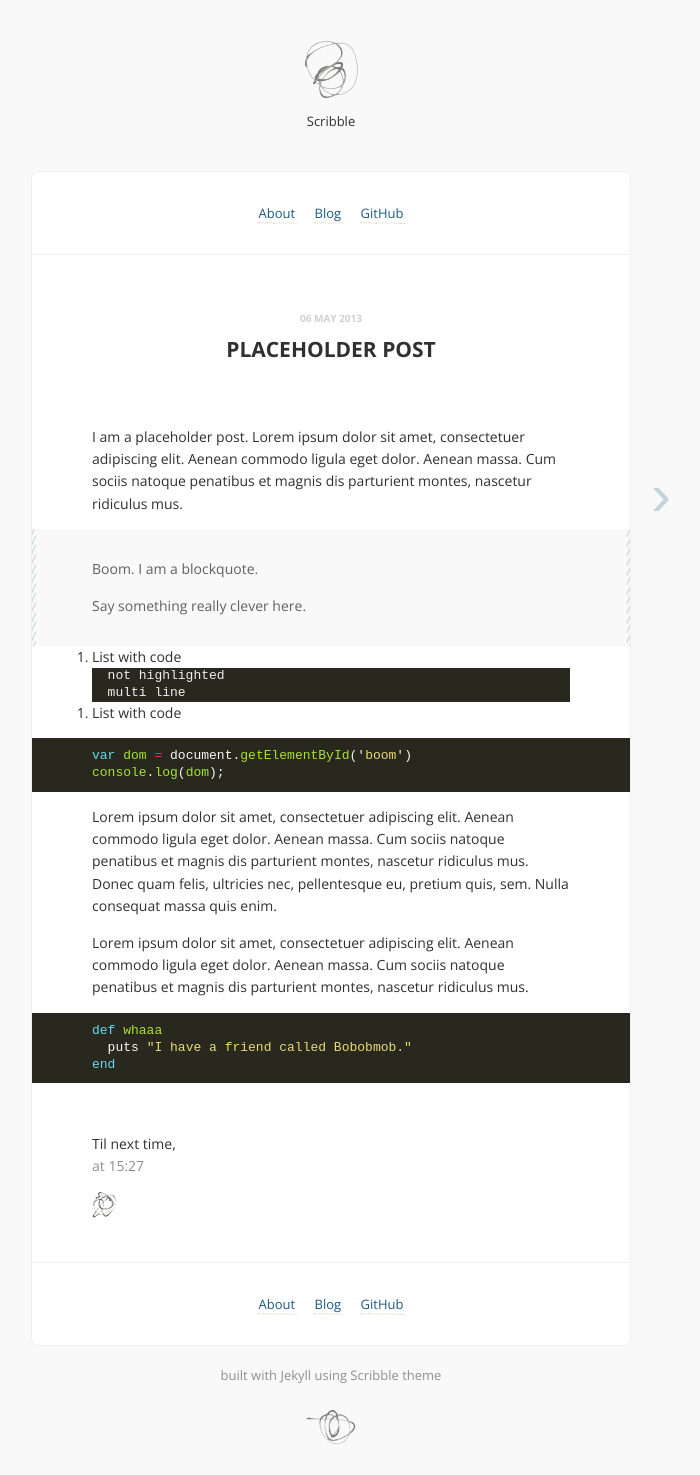
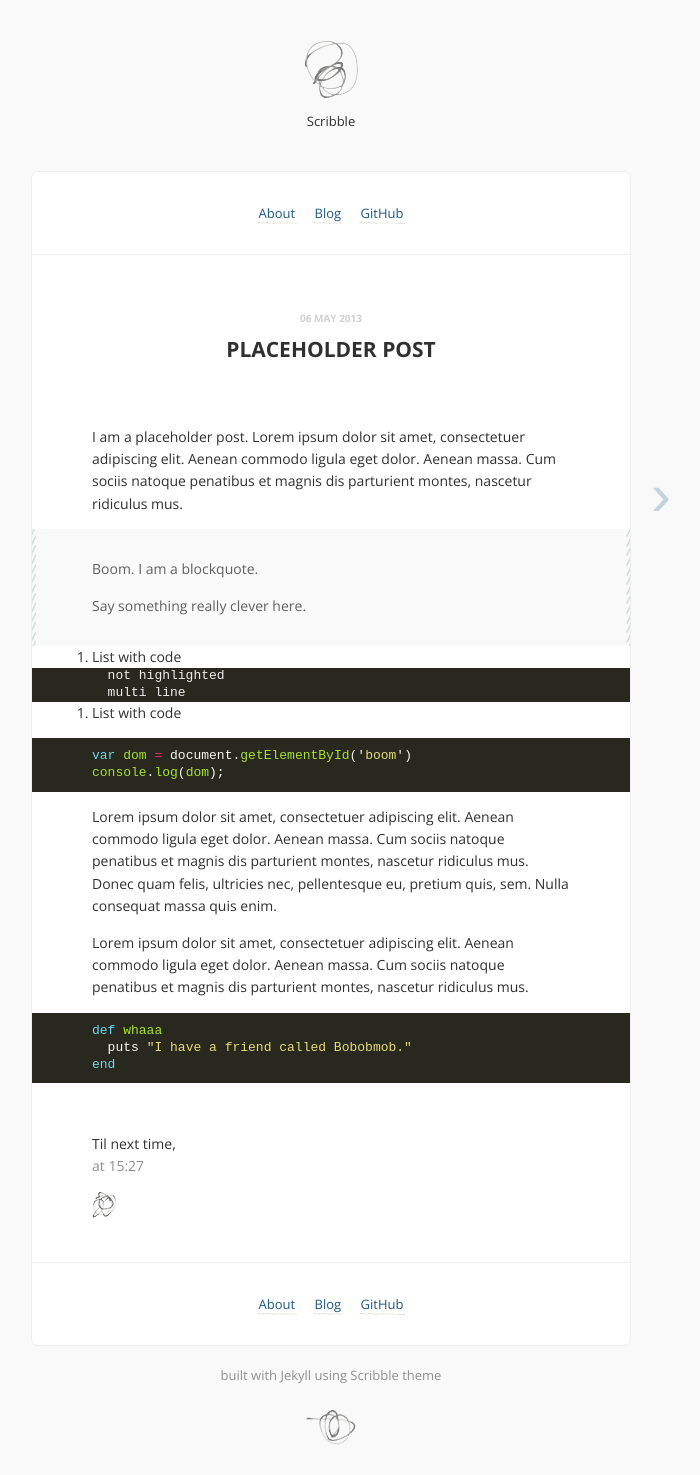
Before and after one commit to brienna/brienna.github.io, a Jekyll site: the page built from _posts/2013-05-06-more-post.md, in a window 1280 px wide. Shown: the whole page, without its empty margins (309-1009 px from the left). Built offline with Jekyll 4.4.1, drawn with Linux system fonts in a browser that asks for light colours; comment, search, counter and statistics services are not loaded.

Commit message:
Fix rendering of code blocks marked with backticks and tildes

```diff
--- a/stylesheets/style.css
+++ b/stylesheets/style.css
@@ -314,7 +314,7 @@ section.post, section > p {
   margin: 0;
   padding: 0; }
 
-pre {
+pre, .highlighter-rouge > pre {
   overflow-x: auto;
   padding: 10px 0;
   width: 100%;
--- a/stylesheets/syntax.css
+++ b/stylesheets/syntax.css
@@ -1,5 +1,5 @@
 .highlight { font-size: 13px; }
-.highlight, .highlight code, .highlight pre  { background: #29281e; }
+.highlighter-rouge, .highlight, .highlight code, .highlight pre  { background: #29281e; }
 .highlight code { padding: 0; }
 .highlight .c { color: #75715e } /* Comment */
 .highlight .err { color: #960050; background-color: #1e0010 } /* Error */
```
Also changed, not shown: 2 other files.
